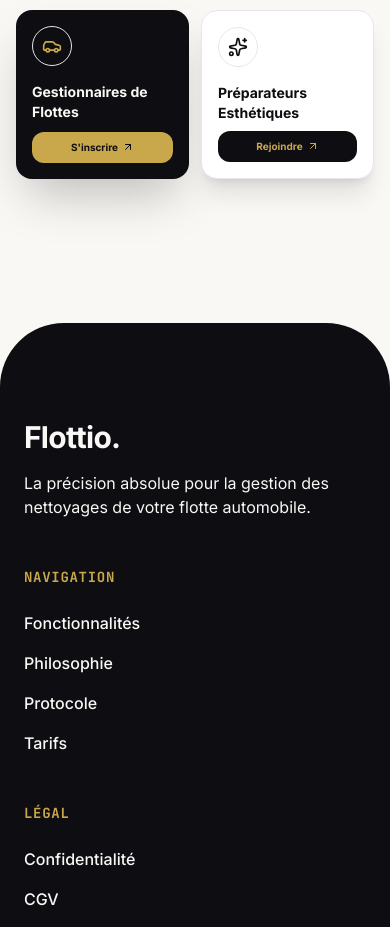
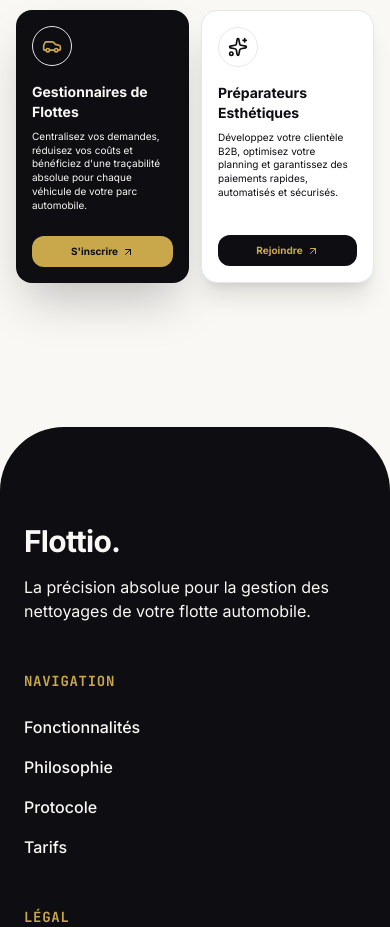
Before and after one commit to camaralloydlaine-code/Flottio-git, a Next.js app in the folder flottio-app/: page / in a window 390 px wide. Shown: the part 6320-7247 px from the top of the page. Built offline with nearby package versions, Linux system fonts and the light colour scheme; a web font is replaced by a local one.

Commit message:
UI: Ensure CTA card text is visible on mobile

```diff
--- a/flottio-app/src/app/page.jsx
+++ b/flottio-app/src/app/page.jsx
@@ -747,7 +747,7 @@ const CTA = () => {
               <Car className="w-5 h-5 md:w-8 md:h-8" />
             </div>
             <h3 className="font-sans font-bold text-sm md:text-4xl mb-2 md:mb-4">Gestionnaires de Flottes</h3>
-            <p className="text-background/60 mb-6 md:mb-10 text-[10px] md:text-lg leading-snug md:leading-relaxed hidden sm:block">Centralisez vos demandes, réduisez vos coûts et bénéficiez d'une traçabilité absolue pour chaque véhicule de votre parc automobile.</p>
+            <p className="text-background/60 mb-6 md:mb-10 text-[10px] md:text-lg leading-snug md:leading-relaxed">Centralisez vos demandes, réduisez vos coûts et bénéficiez d'une traçabilité absolue pour chaque véhicule de votre parc automobile.</p>
           </div>
           <Link href="/inscription-flotte" className="magnetic-btn w-full bg-accent text-primary px-3 py-2 md:px-8 md:py-4 rounded-xl md:rounded-full font-sans font-bold text-[10px] md:text-lg flex items-center justify-center gap-1 md:gap-3 hover:bg-accent/90 transition-colors relative z-10 text-center">
             <span className="hidden sm:inline">Espace Flottes</span>
@@ -764,7 +764,7 @@ const CTA = () => {
               <Sparkles className="w-5 h-5 md:w-8 md:h-8" />
             </div>
             <h3 className="font-sans font-bold text-sm md:text-4xl mb-2 md:mb-4">Préparateurs Esthétiques</h3>
-            <p className="text-text/60 mb-6 md:mb-10 text-[10px] md:text-lg leading-snug md:leading-relaxed hidden sm:block">Développez votre clientèle B2B, optimisez votre planning et garantissez des paiements rapides, automatisés et sécurisés.</p>
+            <p className="text-text/60 mb-6 md:mb-10 text-[10px] md:text-lg leading-snug md:leading-relaxed">Développez votre clientèle B2B, optimisez votre planning et garantissez des paiements rapides, automatisés et sécurisés.</p>
           </div>
           <Link href="/inscription-partenaire" className="magnetic-btn w-full bg-primary text-accent px-3 py-2 md:px-8 md:py-4 rounded-xl md:rounded-full font-sans font-bold text-[10px] md:text-lg flex items-center justify-center gap-1 md:gap-3 hover:bg-primary/90 transition-colors relative z-10 text-center">
             <span className="hidden sm:inline">Espace Partenaires</span>
```
